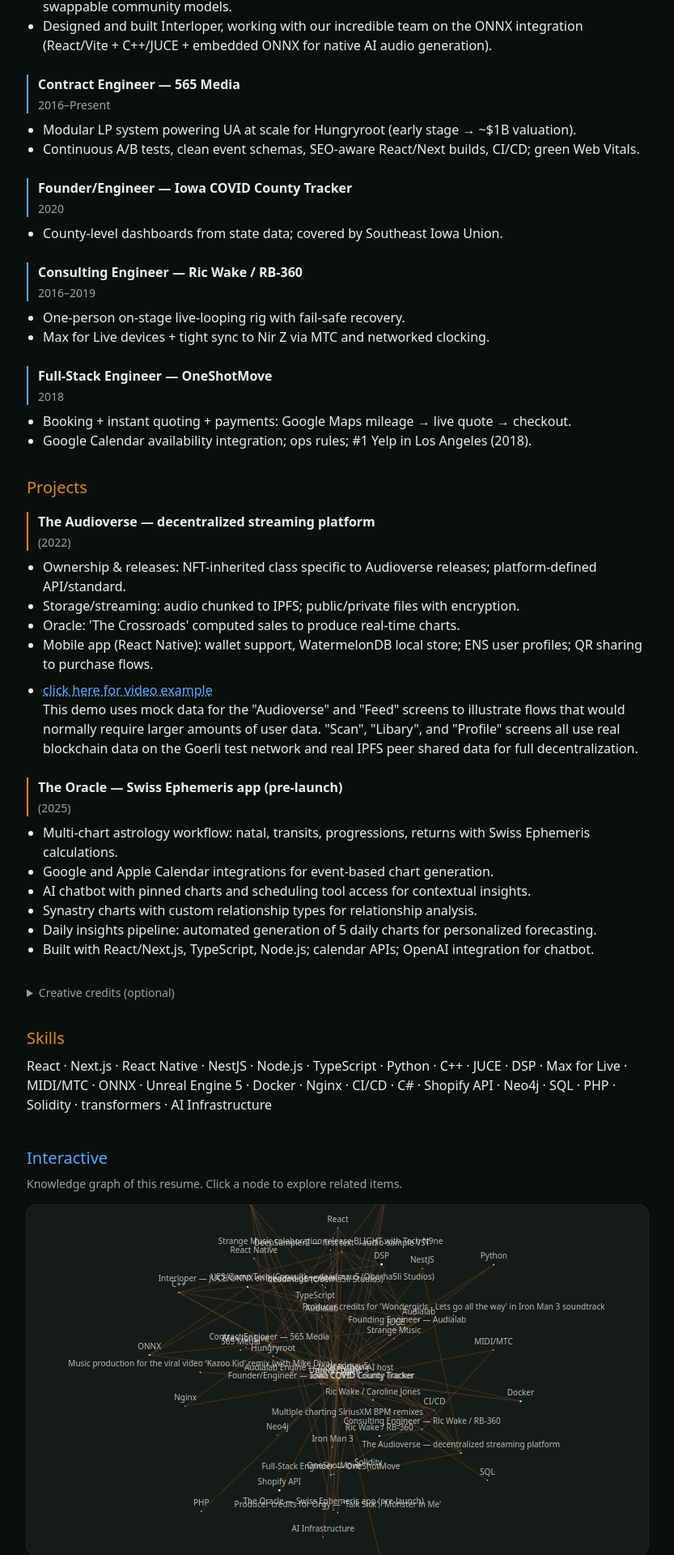
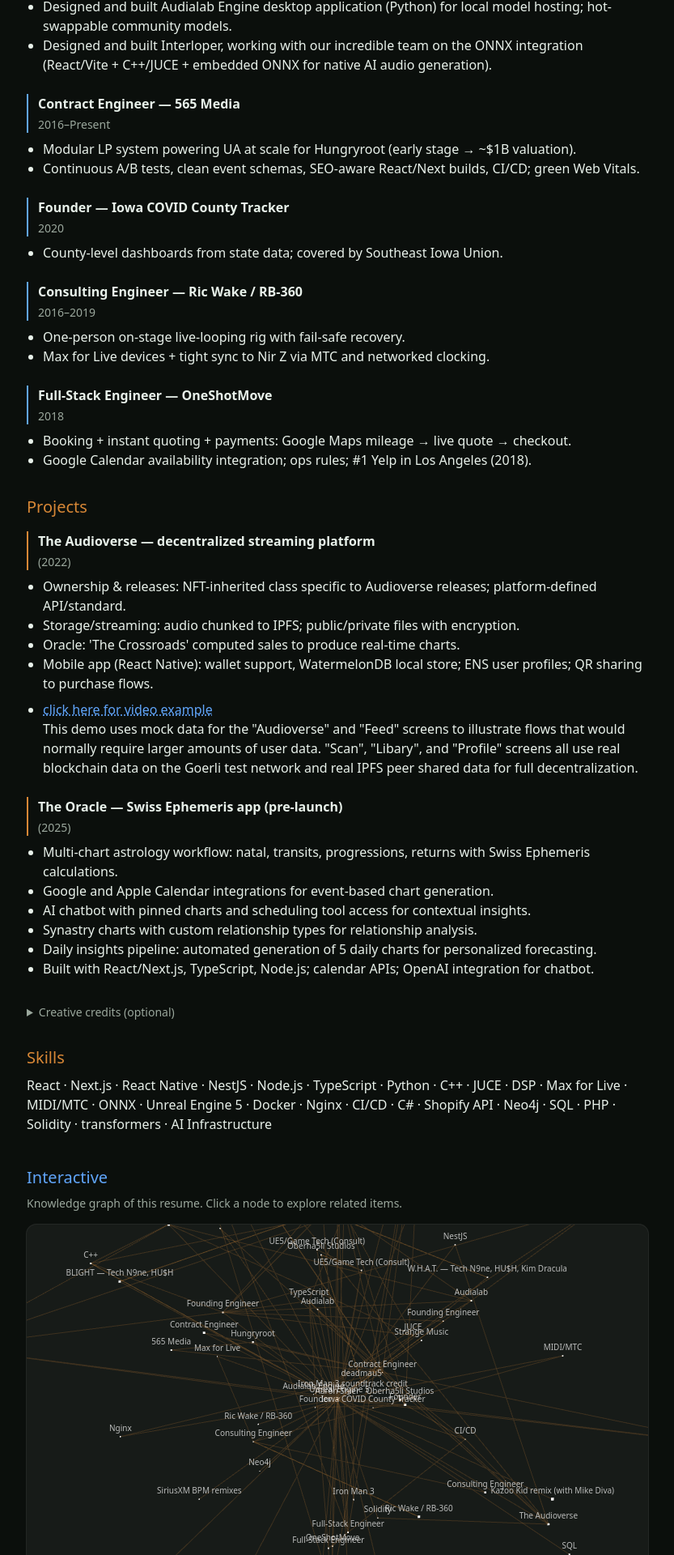
Before and after one commit to hushaudio/as-resume, a Next.js app: page / in a window 1280 px wide. Shown: the part 872-2792 px from the top of the page at 81% size, without its empty margins (223-1056 px from the left). Built offline with nearby package versions, Linux system fonts and the light colour scheme.

Commit message:
balancing the graph

```diff
--- a/src/app/page.tsx
+++ b/src/app/page.tsx
@@ -12,21 +12,22 @@
     "Strange Music",
     "Hungryroot",
     "deadmau5",
-    "Ric Wake / Caroline Jones",
+    "Oberha5li Studios",
+    "Ric Wake / RB-360",
     "Iron Man 3",
   ],
   about:
     "I turn my own needs into dependable tools—rapid prototypes that harden into production. My lane: the overlap of web/app, audio DSP/JUCE, and local-AI. When others say ‘not possible,’ I map constraints, build the path, and make it stable enough for stage or scale.",
   whatIDo: [
     "Product engineering: building production applications and native tools across web, desktop, and mobile",
-    "AI/ML systems: end-to-end pipelines across audio, text, and video — C++/JUCE, ONNX, Transformers/Hugging Face, local and cloud inference",
+    "AI/ML systems: end-to-end pipelines across audio, text, image, and video — C++/JUCE, ONNX, Transformers/Hugging Face, local and cloud inference, AI training for text (supervised), image and audio",
     "Performance & analytics: instrumentation, SEO-aware frontend engineering, performance budgets and Core Web Vitals; practical experience running A/B tests when needed",
     "Live systems & shows: MIDI/MTC, Max devices, clocking networks, and hardened fail-safe stage rigs",
   ],
   experience: [
     {
       title: "UE5/Game Tech (Consult)",
-      company: "deadmau5 (Oberha5li Studios)",
+      company: "Oberha5li Studios",
       years: "2024–Present",
       bullets: ["Unblocked TestFlight deployment for Mowingtons."],
       link: "https://store.steampowered.com/app/2766880/Meowingtons_Simulator/"
@@ -53,7 +54,7 @@
       link: "https://565media.com"
     },
     {
-      title: "Founder/Engineer",
+      title: "Founder",
       company: "Iowa COVID County Tracker",
       years: "2020",
       bullets: ["County-level dashboards from state data; covered by Southeast Iowa Union."],
@@ -88,11 +89,11 @@
     "Signed to Strange Music (Tech N9ne) with releases/features — leveraged to open technical collaborations.",
   ],
   projects: [
-    "DeepSampler2 — first text→audio-sample VST",
-    "Interloper — JUCE/ONNX embedded generator",
-    "Audialab Engine — local Python AI host",
-    "The Audioverse — decentralized streaming platform",
-    "The Oracle — Swiss Ephemeris app (pre-launch)",
+    "DeepSampler2",
+    "Interloper",
+    "Audialab Engine",
+    "The Audioverse",
+    "The Oracle",
   ],
   // Detailed projects for page rendering (graph uses projects above)
   projectsDetailed: [
@@ -125,11 +126,13 @@
     },
   ],
   music: [
-    "Strange Music colaboration release BLIGHT with Tech N9ne",
-    "Producer credits for 'Wondergirls - Lets go all the way' in Iron Man 3 soundtrack",
-    "Music production for the viral video 'Kazoo Kid' remix (with Mike Diva)",
-    "Multiple charting SiriusXM BPM remixes",
-    "Producer credits for Orgy — 'Talk Sick', 'Monster in Me'",
+    "Strange Music",
+    "W.H.A.T. — Tech N9ne, HU$H, Kim Dracula",
+    "BLIGHT — Tech N9ne, HU$H",
+    "Iron Man 3 soundtrack credit",
+    "Kazoo Kid remix (with Mike Diva)",
+    "SiriusXM BPM remixes",
+    "Orgy — 'Talk Sick', 'Monster in Me'",
   ],
   skills: [
     "React",
@@ -289,71 +292,93 @@
     }
   },
   experience: {
-    "Founding Engineer — Audialab": {
-      description: "Led development of three groundbreaking AI audio plugins as first engineering hire. DeepSampler2: world's first text-to-audio-sample VST. Interloper: embedded-ONNX generator. Audialab Engine: local model host. Architected full stack from DSP to UI, integrated cutting-edge AI models, and shipped production tools used by thousands of producers.",
+    "Founding Engineer": {
+      description: "Early-stage technical role focused on building foundations from the ground up. Skills developed: system architecture, technical direction setting, full-stack ownership from DSP to UI, integrating cutting-edge technologies, and shipping production-grade tools. Expertise in taking research/prototypes and hardening them for real-world use.",
+      technologies: ["C++", "JUCE", "Python", "React", "ONNX", "DSP"],
+      keyAchievements: ["First engineering hire experience", "Architecture from scratch", "Production plugin development"]
+    },
+    "Contract Engineer": {
+      description: "Freelance/contract engineering focused on delivering specific technical solutions and scaling existing systems. Skills developed: rapid context switching, client communication, building modular reusable systems, A/B testing frameworks, analytics hygiene, SEO-optimized React/Next builds, CI/CD pipeline maintenance, and infrastructure scaling.",
+      technologies: ["React", "Next.js", "Node.js", "Docker", "Nginx", "CI/CD"],
+      keyAchievements: ["Long-term client relationships", "High-traffic scaling", "Core Web Vitals optimization"]
+    },
+    "Full-Stack Engineer": {
+      description: "End-to-end engineering covering every layer from UI to database. Skills developed: complete application ownership, rapid prototyping to production, integrating third-party APIs (Google Maps, Calendar), building quote engines, payment systems, scheduling logic, and optimizing for user experience.",
+      technologies: ["React", "Next.js", "Node.js", "Google APIs"],
+      keyAchievements: ["Full platform ownership", "Rapid development cycles", "UX-focused engineering"]
+    },
+    "Consulting Engineer": {
+      description: "Advisory technical role solving complex technical challenges and designing custom integrations. Skills developed: live performance systems, real-time audio/MIDI processing, fail-safe architecture, hardware/software integration, rapid prototyping under tight deadlines, and building tour-grade reliability into systems.",
+      technologies: ["Max for Live", "MIDI/MTC"],
+      keyAchievements: ["'Impossible' problem solving", "Rapid prototyping", "Tour-grade reliability"]
+    },
+    "UE5/Game Tech (Consult)": {
+      description: "Specialized consulting in game development and deployment. Skills developed: Unreal Engine 5 architecture, deployment pipeline design, platform-specific build troubleshooting, process documentation, and ongoing technical advisement for interactive experiences.",
+      technologies: ["Unreal Engine 5"],
+      keyAchievements: ["Pipeline unblocking", "Process documentation", "Platform expertise"]
+    },
+
+    "Founder": {
+      description: "Founder role focused on initiating products and ventures: vision-setting, early product/market fit discovery, recruiting and team formation, and building initial technical infrastructure to validate ideas.",
+      technologies: ["Product strategy", "Architecture", "Prototyping"],
+      keyAchievements: ["Launched initial products", "Early-stage leadership"]
+    }
+  },
+  companies: {
+    "Audialab": {
+      description: "Led development of two groundbreaking AI audio plugins as founding engineer. DeepSampler2: world's first text-to-audio-sample VST. Interloper: embedded-ONNX generator. Audialab Engine: local model host. Architected full stack from DSP to UI, integrated cutting-edge AI models (Stable Audio Open beta contractor), and shipped production tools used by thousands of producers.",
       technologies: ["C++", "JUCE", "Python", "React", "ONNX", "DSP"],
       keyAchievements: ["First-to-market text-to-audio VST", "Zero-dependency AI plugin architecture", "Stable Audio Open beta contractor"]
     },
-    "Contract Engineer — 565 Media": {
-      description: "Built modular landing page system powering user acquisition for Hungryroot (early stage → ~$1B valuation). Implemented continuous A/B testing framework, clean analytics event schemas, and SEO-optimized React/Next builds with green Core Web Vitals. Maintained CI/CD pipelines and scaled infrastructure to handle high-traffic campaigns.",
+    "565 Media": {
+      description: "Built modular landing page system powering user acquisition for Hungryroot as they scaled from early stage to ~$1B valuation. Implemented continuous A/B testing framework, clean analytics event schemas, and SEO-optimized React/Next builds with green Core Web Vitals. Maintained CI/CD pipelines and scaled infrastructure to handle high-traffic campaigns.",
       technologies: ["React", "Next.js", "Node.js", "Docker", "Nginx", "CI/CD"],
-      keyAchievements: ["Scaled to $1B valuation growth", "Green Core Web Vitals at scale", "Modular LP system"]
+      keyAchievements: ["Scaled infrastructure through $1B valuation growth", "Green Core Web Vitals at scale", "Modular LP system"]
     },
-    "Full-Stack Engineer — OneShotMove": {
+    "Oberha5li Studios": {
+      description: "Unblocked TestFlight deployment pipeline for Meowingtons Simulator (Unreal Engine 5 title). Documented repeatable release process, solved platform-specific build issues, and provided ongoing technical advisement for game deployment.",
+      technologies: ["Unreal Engine 5"],
+      keyAchievements: ["Unblocked TestFlight release", "Documented deployment process"]
+    },
+    "deadmau5": {
+      description: "Grammy-nominated electronic music producer Joel Zimmerman. Pioneer in electronic music and technology integration."
+    },
+    "OneShotMove": {
       description: "Built complete booking platform with instant quoting, payments, and scheduling. Integrated Google Maps for mileage calculation, Google Calendar for crew availability, and ops rules engine. Achieved #1 Yelp ranking in Los Angeles (2018) through exceptional UX and reliable service.",
       technologies: ["React", "Next.js", "Node.js", "Google APIs"],
       keyAchievements: ["#1 Yelp in LA (2018)", "Real-time quote engine", "Calendar-driven scheduling"]
     },
-    "Consulting Engineer — Ric Wake / Caroline Jones": {
-      description: "Designed and built one-person live-looping rig for on-stage performances—a system industry experts said wasn't possible. Created custom Max for Live devices with fail-safe recovery, tight MTC sync with Nir Z's drums, and networked clocking for sample-accurate timing. Delivered working prototype in one week, hardened for tour reliability.",
+    "Ric Wake / RB-360": {
+      description: "Designed and built one-person live-looping rig for on-stage performances with Caroline Jones—a system industry experts said wasn't possible. Created custom Max for Live devices with fail-safe recovery, tight MTC sync with Nir Z's drums, and networked clocking for sample-accurate timing. Delivered working prototype in one week, hardened for tour reliability.",
       technologies: ["Max for Live", "MIDI/MTC"],
       keyAchievements: ["'Impossible' system shipped in 1 week", "Tour-proven reliability", "Fail-safe recovery architecture"]
     },
-    "UE5/Game Tech (Consult) — deadmau5": {
-      description: "Unblocked TestFlight deployment pipeline for Meowingtons Simulator (Unreal Engine 5 title). Documented repeatable release process, solved platform-specific build issues, and provided ongoing technical advisement for game deployment.",
-      technologies: ["Unreal Engine 5"],
-      keyAchievements: ["Unblocked TestFlight release", "Documented deployment process"]
-    },
-    "Founder/Engineer — Iowa COVID County Tracker": {
-      description: "Ingested and normalized Iowa state COVID reports into county-level dashboards during the pandemic. Provided trend visibility for local communities. Featured by Southeast Iowa Union for public service.",
+    "Iowa COVID County Tracker": {
+      description: "Founded and built this public service project during the pandemic. Ingested and normalized Iowa state COVID reports into county-level dashboards, providing trend visibility for local communities. Featured by Southeast Iowa Union for public service contribution.",
       technologies: ["React", "Next.js", "TypeScript", "Data processing"],
-      keyAchievements: ["Southeast Iowa Union feature", "Real-time data visualization"]
-    }
-  },
-  companies: {
-    "Audialab": {
-      description: "AI audio technology company developing cutting-edge VST plugins. Pioneering text-to-audio generation for music producers."
-    },
-    "565 Media": {
-      description: "Digital marketing agency specializing in high-converting landing pages and growth marketing for startups."
-    },
-    "deadmau5 (Oberha5li Studios)": {
-      description: "Electronic music producer and game developer. Creator of Meowingtons Simulator and various music tech projects."
-    },
-    "OneShotMove": {
-      description: "Moving and logistics startup offering instant quotes and calendar-based booking in Los Angeles."
-    },
-    "Ric Wake / RB-360": {
-      description: "Music production and live performance company. Collaborations with Caroline Jones and drummer Nir Z."
-    },
-    "Iowa COVID County Tracker": {
-      description: "Public service project providing granular COVID-19 data visualization for Iowa communities during the pandemic."
+      keyAchievements: ["Southeast Iowa Union feature", "Real-time data visualization", "Public service during pandemic"]
     }
   },
   music: {
-    "Strange Music colaboration release BLIGHT with Tech N9ne": {
-      description: "Production work on BLIGHT, a Strange Music label release. Collaboration with Tech N9ne, one of the most successful independent hip-hop artists. Demonstrated ability to work at professional label standards while maintaining creative integrity."
+    "Strange Music": {
+      description: "Independent hip-hop label founded by Tech N9ne. Signed artist status with multiple releases and collaborations. One of the most successful independent labels in hip-hop, demonstrating ability to work at professional label standards."
     },
-    "Producer credits for 'Wondergirls - Lets go all the way' in Iron Man 3 soundtrack": {
-      description: "Production credit on Wondergirls track featured in Marvel's Iron Man 3 official soundtrack. High-profile sync placement demonstrating production quality and industry connections."
+    "W.H.A.T. — Tech N9ne, HU$H, Kim Dracula": {
+      description: "Strange Music release featuring Tech N9ne and Kim Dracula. Three-way collaboration bringing together hip-hop and alternative scenes. Full production and artist feature credit."
     },
-    "Music production for the viral video 'Kazoo Kid' remix (with Mike Diva)": {
+    "BLIGHT — Tech N9ne, HU$H": {
+      description: "Strange Music collaboration release with Tech N9ne. Production work with one of the most successful independent hip-hop artists, demonstrating professional label-quality standards."
+    },
+    "Iron Man 3 soundtrack credit": {
+      description: "Production credit on Wondergirls track 'Let's Go All The Way' featured in Marvel's Iron Man 3 official soundtrack. High-profile sync placement demonstrating production quality and industry connections."
+    },
+    "Kazoo Kid remix (with Mike Diva)": {
       description: "Viral remix collaboration with director Mike Diva. Multi-million view remix demonstrating ability to create culturally relevant content that resonates with internet audiences."
     },
-    "Multiple charting SiriusXM BPM remixes": {
+    "SiriusXM BPM remixes": {
       description: "Several official remixes that charted on SiriusXM's BPM electronic music channel (2009-2012). Demonstrated consistent ability to create radio-ready dance music productions."
     },
-    "Producer credits for Orgy — 'Talk Sick', 'Monster in Me'": {
+    "Orgy — 'Talk Sick', 'Monster in Me'": {
       description: "Production work with industrial rock band Orgy. Contributed to multiple album tracks, working with established artists in the alternative/industrial scene."
     }
   },
@@ -369,6 +394,9 @@
     },
     "deadmau5": {
       description: "Grammy-nominated electronic music producer. Consulting on Unreal Engine game development and deployment."
+    },
+    "Oberha5li Studios": {
+      description: "Game development studio founded by deadmau5. Technical consulting on Unreal Engine deployment and architecture."
     },
     "Ric Wake / RB-360": {
       description: "Music industry veteran (Ric Wake) and rising country artist (Caroline Jones). Built tour-grade live technology."
@@ -413,17 +441,33 @@
     }
 
     // Experiences and companies
+    // Track unique roles to avoid duplicates
+    const rolesAdded = new Set<string>();
+
     for (const role of data.experience) {
       const expId = `exp:${slug(`${role.title}@${role.company}`)}`;
-      const expKey = `${role.title} — ${role.company}`;
-      const expMeta = graphMetadata.experience[expKey as keyof typeof graphMetadata.experience];
+      const expKey = role.title;
+      const expMeta = graphMetadata.experience[role.title as keyof typeof graphMetadata.experience];
       addNode(expId, expKey, "experience", expMeta);
       addLink("person", expId);
 
+      // Add role type node (if not already added)
+      const roleId = `role:${slug(role.title)}`;
+      if (!rolesAdded.has(roleId)) {
+        const roleMeta = graphMetadata.experience[role.title as keyof typeof graphMetadata.experience];
+        addNode(roleId, role.title, "role", roleMeta);
+        addLink("person", roleId);
+        rolesAdded.add(roleId);
+      }
+      // Connect experience to role type
+      addLink(expId, roleId);
+
+      // Add company node
       const compId = `company:${slug(role.company)}`;
       const compMeta = graphMetadata.companies[role.company as keyof typeof graphMetadata.companies];
       addNode(compId, role.company, "company", compMeta);
-      addLink(expId, compId);
+      // Connect role type to company
+      addLink(roleId, compId);
     }
 
     // Projects
@@ -455,27 +499,39 @@
     // Explicit link rules: map skills to experiences/projects and creds to related nodes.
     const linkRules = {
       experience: [
-        { key: "Founding Engineer — Audialab", skills: ["Python", "C++", "JUCE", "DSP", "ONNX", "React", "TypeScript"] },
-        { key: "Contract Engineer — 565 Media", skills: ["React", "Next.js", "Node.js", "CI/CD", "Nginx", "Docker", "TypeScript"] },
-        { key: "Full-Stack Engineer — OneShotMove", skills: ["React", "Next.js", "Node.js", "TypeScript", "CI/CD"] },
-        { key: "Consulting Engineer — Ric Wake / RB-360", skills: ["Max for Live", "MIDI/MTC"] },
-        { key: "UE5/Game Tech (Consult) — deadmau5 (Oberha5li Studios)", skills: ["Unreal Engine 5"] },
-        { key: "Founder/Engineer — Iowa COVID County Tracker", skills: ["React", "Next.js", "TypeScript", "Node.js", "CI/CD"] },
+        { key: "Founding Engineer", skills: ["Python", "C++", "JUCE", "DSP", "ONNX", "React", "TypeScript"] },
+        { key: "Contract Engineer", skills: ["React", "Next.js", "Node.js", "CI/CD", "Nginx", "Docker", "TypeScript"] },
+        { key: "Full-Stack Engineer", skills: ["React", "Next.js", "Node.js", "TypeScript", "CI/CD"] },
+        { key: "Consulting Engineer", skills: ["Max for Live", "MIDI/MTC"] },
+        { key: "UE5/Game Tech (Consult)", skills: ["Unreal Engine 5"] },
+        { key: "Founder", skills: ["React", "Next.js", "TypeScript", "Node.js", "CI/CD"] },
       ],
       projects: [
-        { key: "DeepSampler2 — first text→audio-sample VST", skills: ["C++", "JUCE", "DSP", "ONNX", "React", "TypeScript"] },
-        { key: "Interloper — JUCE/ONNX embedded generator", skills: ["C++", "JUCE", "ONNX", "DSP"] },
-        { key: "Audialab Engine — local Python AI host", skills: ["Python", "ONNX", "Docker"] },
-        { key: "The Audioverse — decentralized streaming platform", skills: ["React Native", "NestJS", "Node.js", "TypeScript", "Solidity", "CI/CD"] },
-        { key: "The Oracle — Swiss Ephemeris app (pre-launch)", skills: ["React", "Next.js", "TypeScript", "Node.js"] },
+        { key: "DeepSampler2", skills: ["C++", "JUCE", "DSP", "ONNX", "React", "TypeScript"] },
+        { key: "Interloper", skills: ["C++", "JUCE", "ONNX", "DSP"] },
+        { key: "Audialab Engine", skills: ["Python", "ONNX", "Docker"] },
+        { key: "The Audioverse", skills: ["React Native", "NestJS", "Node.js", "TypeScript", "Solidity", "CI/CD"] },
+        { key: "The Oracle", skills: ["React", "Next.js", "TypeScript", "Node.js"] },
+      ],
+      music: [
+        { key: "Strange Music", releases: ["W.H.A.T. — Tech N9ne, HU$H, Kim Dracula", "BLIGHT — Tech N9ne, HU$H"] },
       ],
       creds: [
-        { cred: "Audialab", targets: ["Founding Engineer — Audialab", "DeepSampler2 — first text→audio-sample VST", "Interloper — JUCE/ONNX embedded generator", "Audialab Engine — local Python AI host"] },
-        { cred: "Strange Music", targets: ["Strange Music releases with Tech N9ne (feat. Kim Dracula)"] },
-        { cred: "Hungryroot", targets: ["Contract Engineer — 565 Media"] },
-        { cred: "deadmau5", targets: ["UE5/Game Tech (Consult) — deadmau5"] },
-        { cred: "Ric Wake / RB-360", targets: ["Consulting Engineer — Ric Wake / Caroline Jones"] },
+        { cred: "Audialab", targets: ["Founding Engineer", "Audialab", "DeepSampler2", "Interloper", "Audialab Engine"] },
+        { cred: "Strange Music", targets: ["Strange Music", "W.H.A.T. — Tech N9ne, HU$H, Kim Dracula", "BLIGHT — Tech N9ne, HU$H"] },
+        { cred: "Hungryroot", targets: ["Contract Engineer", "565 Media"] },
+        { cred: "deadmau5", targets: ["deadmau5", "Oberha5li Studios"] },
+        { cred: "Oberha5li Studios", targets: ["UE5/Game Tech (Consult)", "Oberha5li Studios", "deadmau5"] },
+        { cred: "Ric Wake / RB-360", targets: ["Consulting Engineer", "Ric Wake / RB-360"] },
         { cred: "Iron Man 3", targets: ["Iron Man 3 soundtrack credit"] },
+      ],
+      roles: [
+        { key: "Founding Engineer", companies: ["Audialab"] },
+        { key: "Contract Engineer", companies: ["565 Media"] },
+        { key: "Full-Stack Engineer", companies: ["OneShotMove"] },
+        { key: "Consulting Engineer", companies: ["Ric Wake / RB-360"] },
+        { key: "UE5/Game Tech (Consult)", companies: ["Oberha5li Studios"] },
+        { key: "Founder", companies: ["Iowa COVID County Tracker"] },
       ],
     } as const;
 
@@ -503,6 +559,16 @@
       }
     }
 
+    // Apply music links (label to releases)
+    for (const r of linkRules.music) {
+      const labelId = labelToId.get(r.key);
+      if (!labelId) continue;
+      for (const release of r.releases) {
+        const releaseId = labelToId.get(release);
+        if (releaseId) addLink(labelId, releaseId);
+      }
+    }
+
     // Apply creds → related nodes
     for (const r of linkRules.creds) {
       const cid = labelToId.get(r.cred);
@@ -512,6 +578,9 @@
         if (tid) addLink(cid, tid);
       }
     }
+
+    // Apply roles → companies (already connected in experience loop, this is for validation)
+    // Note: Role to company connections are now handled in the experience loop above
 
     return { nodes, links };
   })();
@@ -553,7 +622,7 @@
       </header>
 
       <section className="mt-8">
-        <h2 className="text-xl font-medium text-accent-brown">Summary</h2>
+        <h2 className="text-xl font-medium">Summary</h2>
         <p className="mt-2">{data.about}</p>
         {data.oneLiner && (
           <p className="mt-2 text-sm text-muted-foreground">{data.oneLiner}</p>
@@ -656,7 +725,7 @@
         </div>
       </section>
 
-      <footer className="mt-12 text-sm text-muted-foreground">Generated with as-resume</footer>
+      <footer className="mt-12 text-sm text-muted-foreground">Created by Aaron Shier using Next.js</footer>
     </main>
   );
 }
--- a/src/components/InteractiveScene.tsx
+++ b/src/components/InteractiveScene.tsx
@@ -5,7 +5,7 @@
 export type GraphNode = {
   id: string;
   label: string;
-  type: "person" | "cred" | "experience" | "company" | "project" | "music" | "skill";
+  type: "person" | "cred" | "experience" | "company" | "project" | "music" | "skill" | "role";
   meta?: Record<string, unknown>;
 };
 
--- a/src/components/ThreeScene.tsx
+++ b/src/components/ThreeScene.tsx
@@ -35,8 +35,8 @@
       const controls = new OrbitControls(camera, renderer.domElement);
       controls.enableDamping = true;
       controls.dampingFactor = 0.08;
-      controls.minDistance = 10;
-      controls.maxDistance = 45;
+      controls.minDistance = 5;
+      controls.maxDistance = 15;
 
       const resize = () => {
         const r = el.getBoundingClientRect();
@@ -79,8 +79,9 @@
       // Group nodes by type and choose shell radii (extreme spacing to prevent any overlap)
       const typeToRadius: Record<string, number> = {
         cred: 5.0,
-        experience: 7.0,
-        company: 7.0,
+        role: 6.5,
+        experience: 7.5,
+        company: 7.5,
         project: 9.5,
         music: 9.5,
         skill: 12.0,
@@ -325,7 +326,7 @@
           .map((l) => (
             <div
               key={l.id}
-              className="absolute text-[10px] text-white/70 whitespace-nowrap cursor-pointer hover:text-white transition-colors"
+              className="absolute text-[10px] text-white/70 whitespace-nowrap cursor-pointer hover:text-white transition-colors select-none"
               style={{
                 left: l.x,
                 top: l.y,
```
Lines whose indentation alone changed are shown as unchanged.
